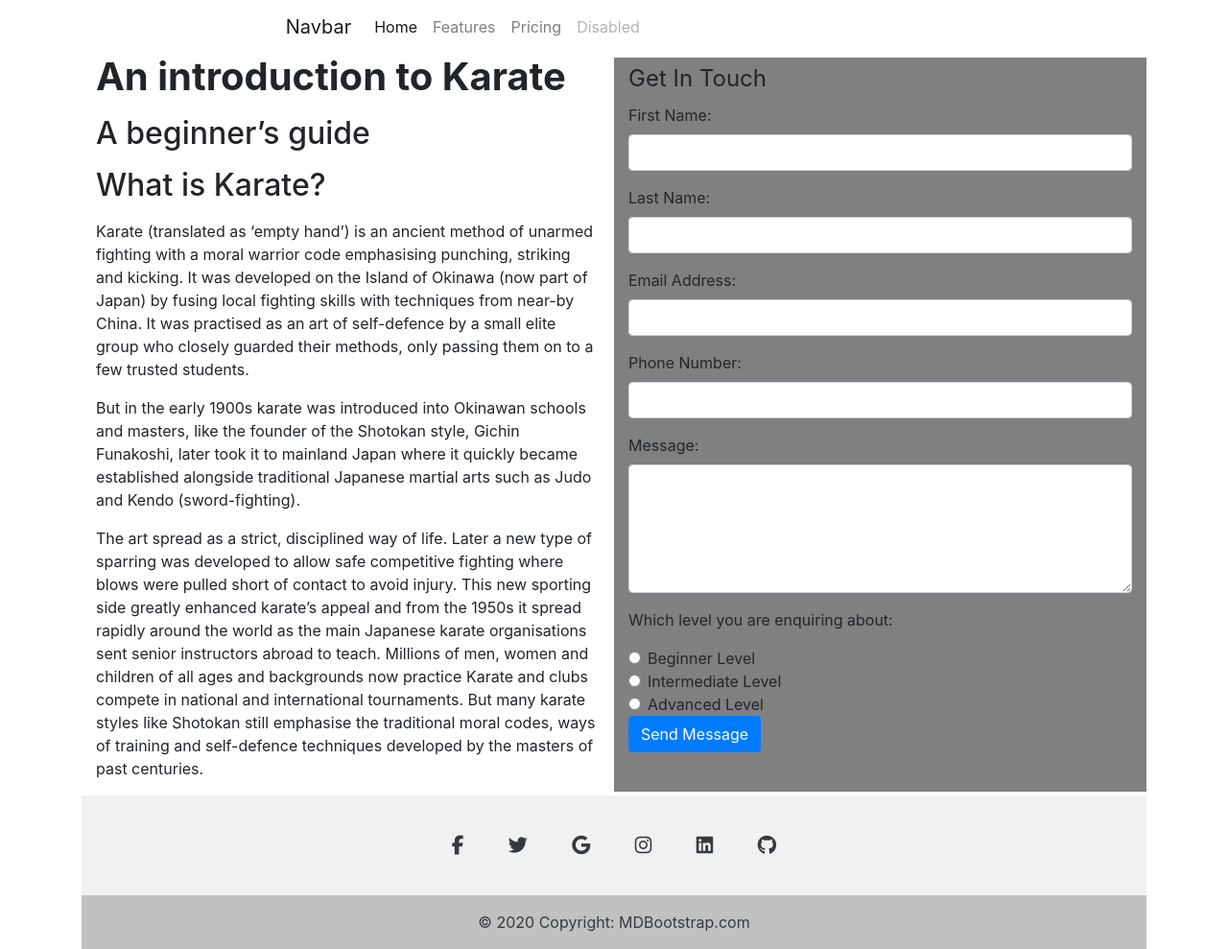
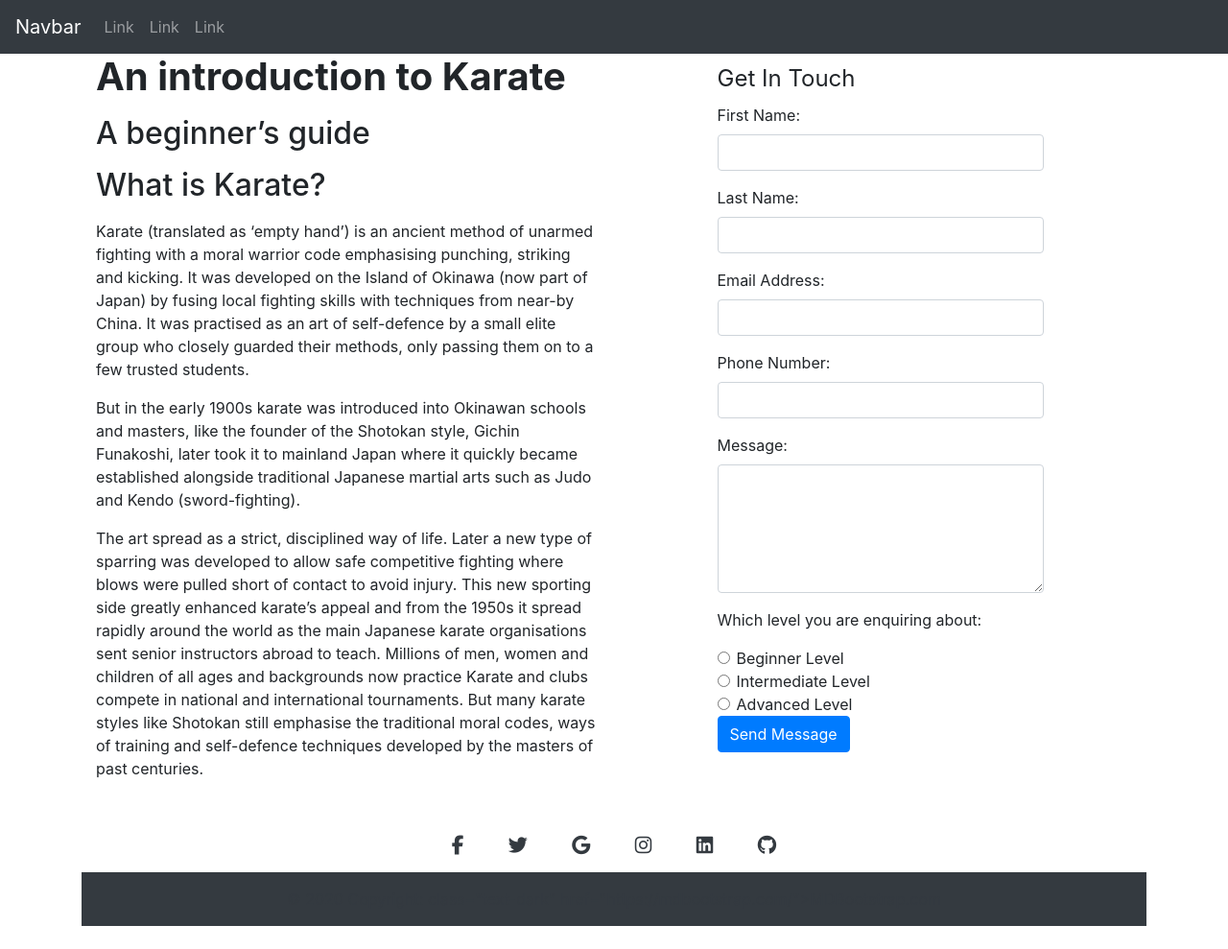
Before and after one commit to Shaga-Matula/pgcipp4, a Django app: page / in a window 1280 px wide. Shown: the whole page at 96% size. After the commit the page ends 965 px from the top, so only its background shows below. Run offline with Django 3.2, Linux system fonts and the light colour scheme; some libraries are stand-ins or nearby versions.

Commit message:
nav bar choice

```diff
--- a/templates/base.html
+++ b/templates/base.html
@@ -7,16 +7,17 @@
     <meta charset="utf-8">
     <meta name="viewport" content="width=device-width, initial-scale=1">
 
-<!-- Latest compiled CSS -->
-<link rel="stylesheet" href="https://cdn.jsdelivr.net/npm/bootstrap@4.0.0/dist/css/bootstrap.min.css" integrity="sha384-Gn5384xqQ1aoWXA+058RXPxPg6fy4IWvTNh0E263XmFcJlSAwiGgFAW/dAiS6JXm" crossorigin="anonymous">
+   <!-- Latest compiled and minified CSS -->
+<link rel="stylesheet" href="https://cdn.jsdelivr.net/npm/bootstrap@4.6.2/dist/css/bootstrap.min.css">
 
 <!-- jQuery library -->
-<script src="https://ajax.googleapis.com/ajax/libs/jquery/3.6.4/jquery.min.js"></script>
+<script src="https://cdn.jsdelivr.net/npm/jquery@3.6.4/dist/jquery.slim.min.js"></script>
+
+<!-- Popper JS -->
+<script src="https://cdn.jsdelivr.net/npm/popper.js@1.16.1/dist/umd/popper.min.js"></script>
 
 <!-- Latest compiled JavaScript -->
-<script src="https://maxcdn.bootstrapcdn.com/bootstrap/3.4.1/js/bootstrap.min.js"></script>
-
-    <!--- Static CSS location --->
+<script src="https://cdn.jsdelivr.net/npm/bootstrap@4.6.2/dist/js/bootstrap.bundle.min.js"></script>
 
     <link rel="stylesheet" href="{% static 'css/style.css' %}">
     <!-- Font Awesome  -->
@@ -28,48 +29,32 @@
 </head>
 
 <body>
-    <!-- <nav class="navbar navbar-expand-lg bg-body-tertiary border-bottom-dark">
-        <div class="container text-white bg-black">
-            <img src="{% static 'images/main_logo.png' %}" class="shoto_logo" alt="Shotokan Logo">
-            <button class="navbar-toggler" type="button" data-bs-toggle="collapse" data-bs-target="#navbarNavAltMarkup"
-                aria-controls="navbarNavAltMarkup" aria-expanded="false" aria-label="Toggle navigation">
-                <span class="navbar-toggler-icon bg-success"></span>
-            </button>
-            <div class="collapse navbar-collapse" id="navbarNavAltMarkup">
-                <div class="navbar-nav text-white">
-                    <a class="nav-link active text-white" aria-current="page" href="#">Home</a>
-                    <a class="nav-link text-white" href="#">Features</a>
-                    <a class="nav-link text-white" href="#">Pricing</a>
-                    <a class="nav-link text-white disabled">Disabled</a>
-                </div>
-            </div>
-        </div>
-    </nav> -->
-    <header class="col-7 container-fluid">
-    <nav class=" navbar navbar-expand-lg navbar-light">
+    <nav class="navbar navbar-expand-md bg-dark navbar-dark">
+        <!-- Brand -->
         <a class="navbar-brand" href="#">Navbar</a>
-        <button class="navbar-toggler" type="button" data-toggle="collapse" data-target="#navbarNav"
-            aria-controls="navbarNav" aria-expanded="false" aria-label="Toggle navigation">
+
+        <!-- Toggler/collapsibe Button -->
+        <button class="navbar-toggler" type="button" data-toggle="collapse" data-target="#collapsibleNavbar">
             <span class="navbar-toggler-icon"></span>
         </button>
-        <div class="collapse navbar-collapse" id="navbarNav">
+
+        <!-- Navbar links -->
+        <div class="collapse navbar-collapse" id="collapsibleNavbar">
             <ul class="navbar-nav">
-                <li class="nav-item active">
-                    <a class="nav-link" href="#">Home <span class="sr-only">(current)</span></a>
+                <li class="nav-item">
+                    <a class="nav-link" href="#">Link</a>
                 </li>
                 <li class="nav-item">
-                    <a class="nav-link" href="#">Features</a>
+                    <a class="nav-link" href="#">Link</a>
                 </li>
                 <li class="nav-item">
-                    <a class="nav-link" href="#">Pricing</a>
-                </li>
-                <li class="nav-item">
-                    <a class="nav-link disabled" href="#">Disabled</a>
+                    <a class="nav-link" href="#">Link</a>
                 </li>
             </ul>
         </div>
     </nav>
-    </header>
+
+
     {% block content %}
     <!-- Content Goes here -->
     {% endblock content %}
@@ -77,11 +62,11 @@
 
     <div class="container mt-auto">
 
-        <footer class="text-center text-white" style="background-color: #f1f1f1;">
+        <footer class="text-center text-white ">
             <!-- Grid container -->
             <div class="container pt-4">
                 <!-- Section: Social media -->
-                <section class="mb-4">
+                <section class="mb-">
                     <!-- Facebook -->
                     <a class="btn btn-link btn-floating btn-lg text-dark m-1" href="#!" role="button"
                         data-mdb-ripple-color="dark"><i class="fab fa-facebook-f"></i></a>
@@ -110,19 +95,16 @@
             <!-- Grid container -->
 
             <!-- Copyright -->
-            <div class="text-center text-dark p-3" style="background-color: rgba(0, 0, 0, 0.2);">
+            <div class="text-center text-dark p-3 bg-dark">
                 © 2020 Copyright:
-                <a class="text-dark" href="https://mdbootstrap.com/">MDBootstrap.com</a>
+                <a> class="text-dark" href="https://mdbootstrap.com/">MDBootstrap.com</a>
             </div>
             <!-- Copyright -->
         </footer>
 
     </div>
 
-    <!-- End of .container -->
-    <script src="https://cdn.jsdelivr.net/npm/bootstrap@5.3.0/dist/js/bootstrap.bundle.min.js"
-        integrity="sha384-geWF76RCwLtnZ8qwWowPQNguL3RmwHVBC9FhGdlKrxdiJJigb/j/68SIy3Te4Bkz" crossorigin="anonymous">
-    </script>
+
 </body>
 
 </html>
--- a/templates/index.html
+++ b/templates/index.html
@@ -31,7 +31,7 @@
 
 
 
-        <div class="col-sm-12 col-md-12 col-lg-6 order-2 order-md-2 contacts-page mt-1 mb-1 ">
+        <div class="container-fluid col-md-6 col-lg-4 order-2 order-md-2 mt-1 mb-1 ">
             <form class="my-1" method="post" action="https://formdump.codeinstitute.net/">
                 <fieldset class="text-black">
                     <legend>Get In Touch</legend>
```
